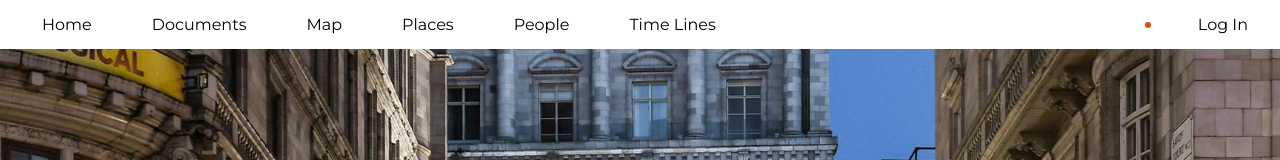
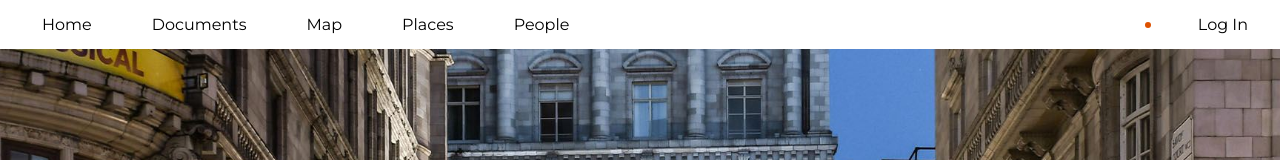
Before and after one commit to Juan-Angel-Cepeda/docstory-client, a Vue app: page / in a window 1280 px wide. Shown: the top 160 px of the page. Built offline with nearby package versions, Linux system fonts and the light colour scheme.

Commit message:
Se centra mas el login y se elimina time lines del la nav bar

```diff
--- a/src/components/LogInComponent.vue
+++ b/src/components/LogInComponent.vue
@@ -50,7 +50,7 @@
   display: flex;
   justify-content: center;
   align-items: center;
-  min-height: 100vh;
+  min-height: 85vh;
   margin: 0;
   background-color: #f9fafb;
 }
--- a/src/components/NavBarComponent.vue
+++ b/src/components/NavBarComponent.vue
@@ -6,7 +6,6 @@
         <li><router-link to="/map" class="navbar-button">Map</router-link></li>
         <li><router-link to='/places' class="navbar-button">Places</router-link></li>
         <li><router-link to='/people' class='navbar-button'>People</router-link></li>
-        <li><router-link to='/timelines' class='navbar-button'>Time Lines</router-link></li>
 
       </ul>
       <li><router-link to='/login' class='navbar-button'>Log In</router-link></li>
```
